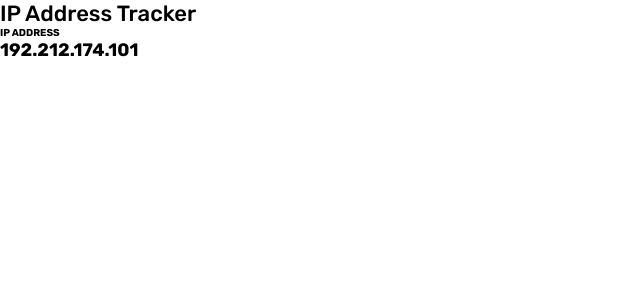
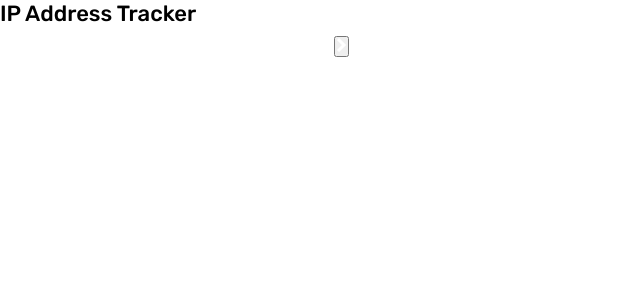
Before and after one commit to vic-samoylik-999/ip-tracker-react, a React (Vite) app: page / in a window 1280 px wide. Shown: the top 300 px of the page, without its empty margins (0-640 px from the left). Built offline with nearby package versions, Linux system fonts and the light colour scheme.

Commit message:
feat: add main basic layout logic

```diff
--- a/src/App.jsx
+++ b/src/App.jsx
@@ -1,9 +1,15 @@
+import UpperSide from './components/UpperSide'
+import Map from './components/Map';
+import Footer from './components/Footer'
+
 function App() {
   return (
     <>
-      <h1>IP Address Tracker</h1>
-      <h3>ip address</h3>
-      <h2>192.212.174.101</h2>
+      <div className="wrapper">
+        <UpperSide />
+      </div>
+      <Map />
+      <Footer />
     </>
   );
 }
--- /dev/null
+++ b/src/components/Footer.jsx
@@ -0,0 +1,7 @@
+import React from 'react';
+
+function Footer() {
+  return <div></div>;
+}
+
+export default Footer;
--- /dev/null
+++ b/src/components/Header.jsx
@@ -0,0 +1,11 @@
+import React from 'react';
+
+function Header() {
+  return (
+    <header>
+      <h1>IP Address Tracker</h1>
+    </header>
+  );
+}
+
+export default Header;
--- /dev/null
+++ b/src/components/Info.jsx
@@ -0,0 +1,7 @@
+import React from 'react';
+
+function Info() {
+  return <div></div>;
+}
+
+export default Info;
--- /dev/null
+++ b/src/components/Input.jsx
@@ -0,0 +1,16 @@
+import React from 'react';
+
+import arrowIcon from '../assets/icons/icon-arrow.svg';
+
+function Input() {
+  return (
+    <section className="input">
+      <input className="input__input" type="text" />
+      <button className="input__button">
+        <img src={arrowIcon} alt="Arrow Icon" />
+      </button>
+    </section>
+  );
+}
+
+export default Input;
--- /dev/null
+++ b/src/components/Map.jsx
@@ -0,0 +1,7 @@
+import React from 'react';
+
+function Map() {
+  return <div></div>;
+}
+
+export default Map;
--- /dev/null
+++ b/src/components/UpperSide.jsx
@@ -0,0 +1,16 @@
+import React from 'react';
+import Header from './Header';
+import Input from './Input';
+import Info from './Info';
+
+function UpperSide() {
+  return (
+    <>
+      <Header />
+      <Input />
+      <Info />
+    </>
+  );
+}
+
+export default UpperSide;
```
Also changed, not shown: src/components/InfoItem.jsx (added, +7 -0 lines), src/assets/icons/icon-arrow.svg (added).
